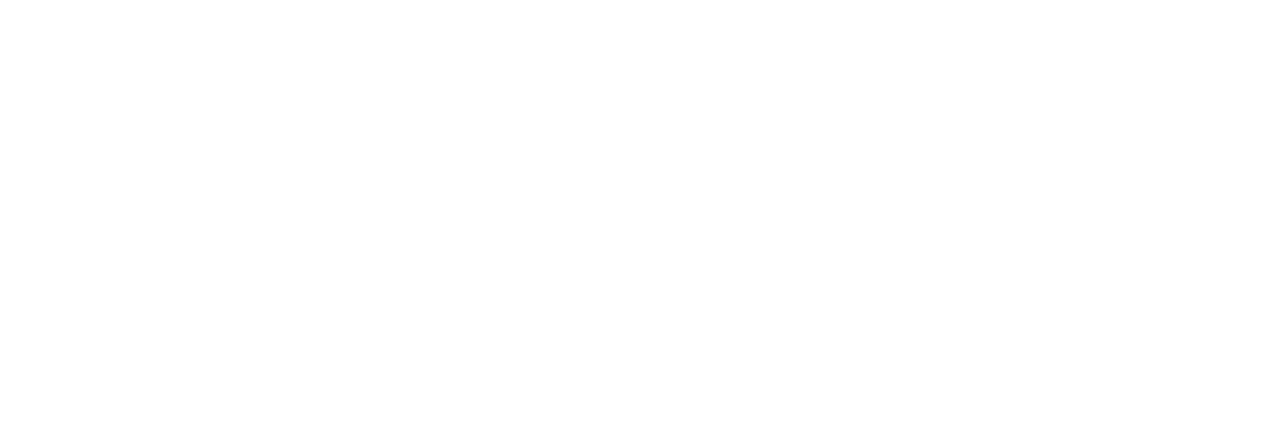
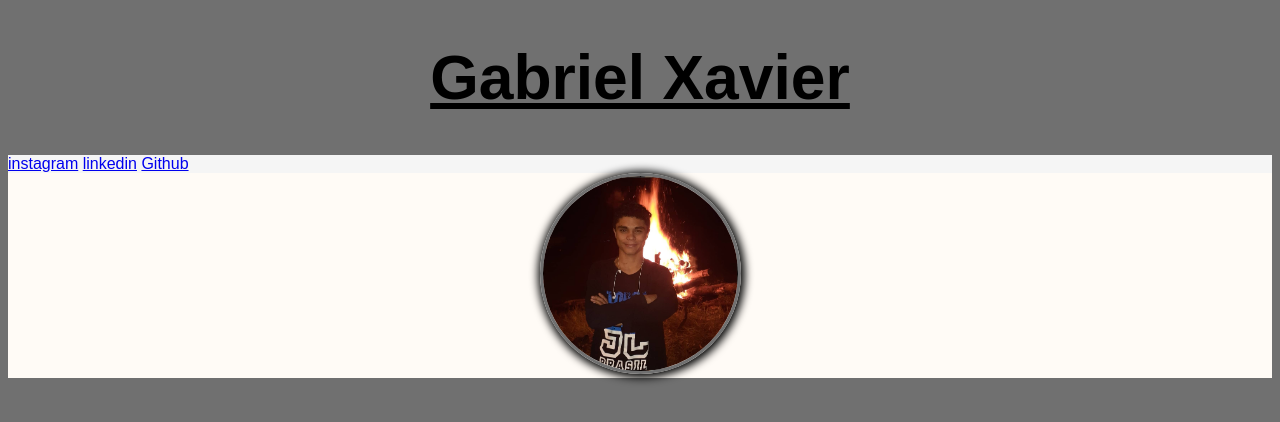
Before and after one commit to Gabrieldaybion/degabiontwess, a plain HTML site: page curriculo/index.html in a window 1280 px wide. Drawn offline with Linux system fonts and the light colour scheme.

Commit message:
Mudou algumas coisas

```diff
--- a/curriculo/index.html
+++ b/curriculo/index.html
@@ -9,7 +9,25 @@
     <link rel="stylesheet" href="style.css">
 </head>
 <body>
-    <nav></nav>
+    <ins>
+        <h1 id="xavier">Gabriel Xavier</h1>
+    </ins>
+
+    <nav>
+        <a href="#">instagram</a>
+        <a href="#">linkedin</a>
+        <a href="#">Github</a>
+    </nav>
+
+    <main>
+        <section class="imagem">
+            <img src="minha foto.png" alt="">
+        </section>
+    </main>
+
+    <footer>
+
+    </footer>
 
 </body>
 </html>
--- a/curriculo/style.css
+++ b/curriculo/style.css
@@ -1 +1,38 @@
 @charset "UTF-8";
+:root{
+    --azul0:#8f96ffdc;
+    --azul1:#4753EE;
+    --azul2:#010FEA;
+    --azul3:#00076B;
+    --azul4:#20256B;
+    --cinza:rgb(112, 112, 112);
+    --fonte:Arial,Verdana,Helvetica,sans-serif;
+}
+body{
+    background-color: var(--cinza);
+    font-family: var(--fonte);
+}
+
+h1{
+    font-size: 3.9em;
+    text-align: center;
+}
+
+nav{
+    background-color: whitesmoke;
+}
+main{
+    background-color: rgb(255, 251, 246);
+}
+main section{
+    text-align: center;
+
+}
+
+section > img{
+    height: 195px;
+    width: 195px;
+    border-radius: 50%;
+    border: var(--cinza) solid;
+    box-shadow: 1px 1px 8px 3px black;
+}
```
